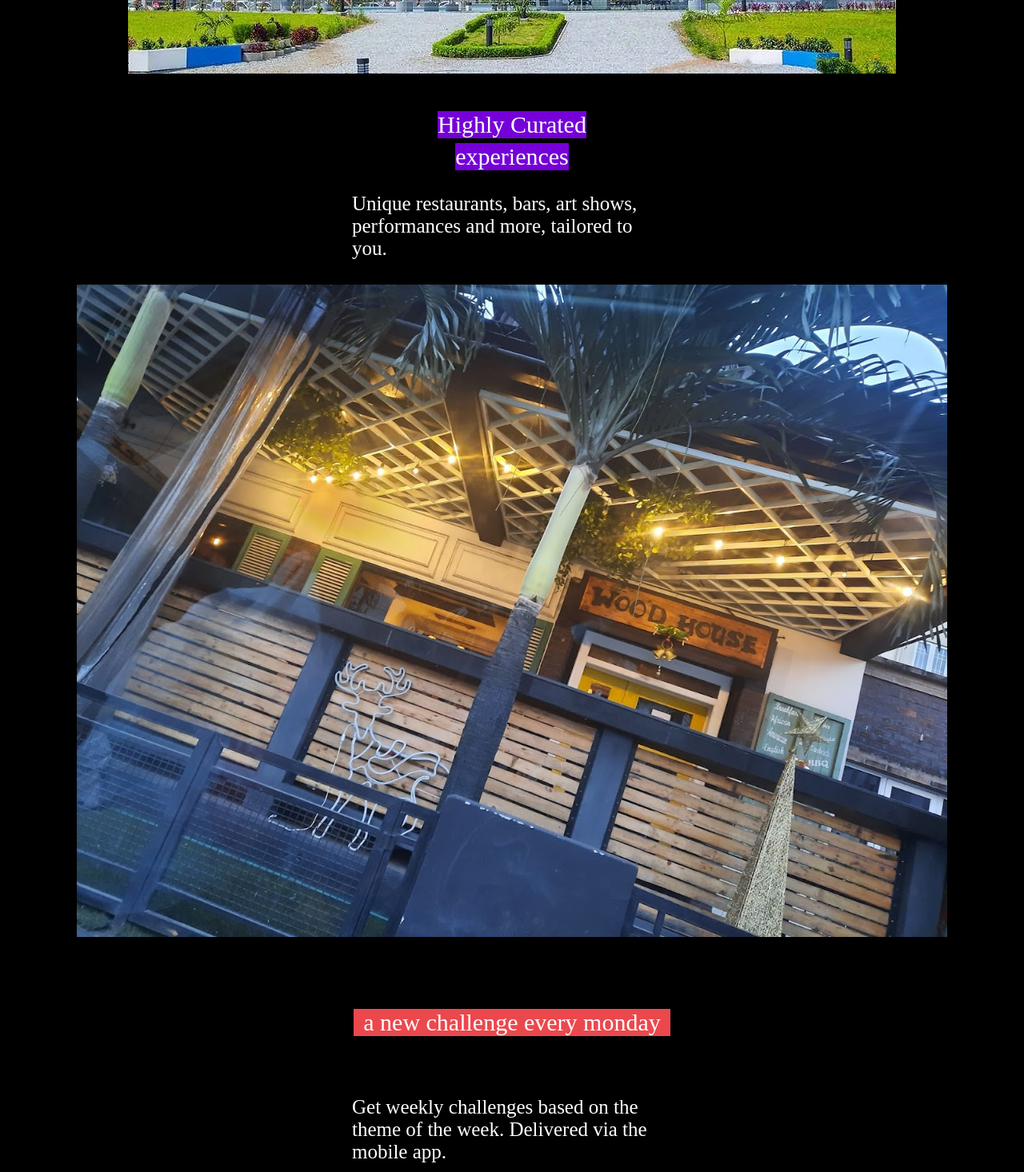
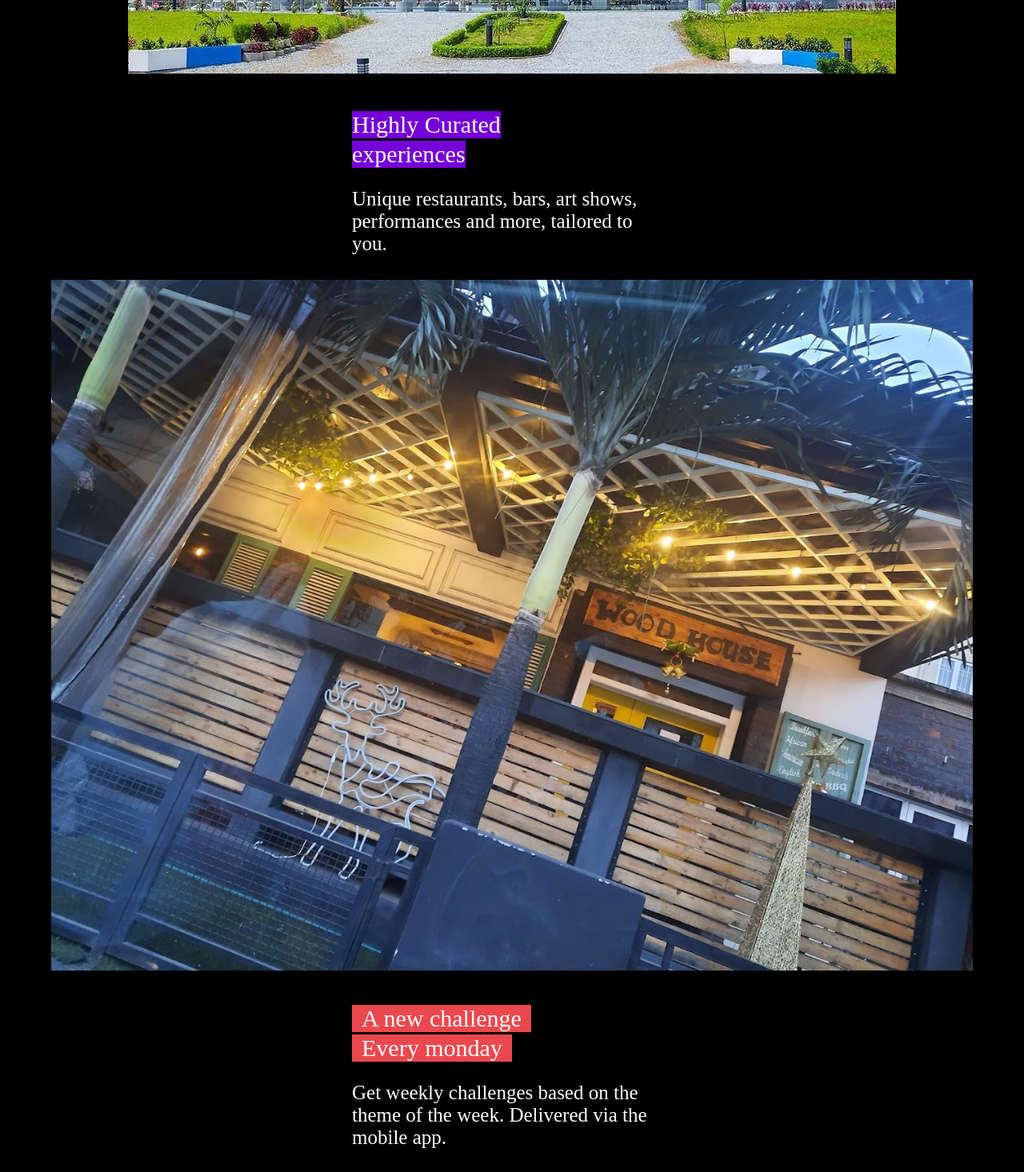
Before and after one commit to Victor-Oz/novel-experience, a React (Vite) app: page /Home in a window 1280 px wide. Shown: the part 2260-3726 px from the top of the page at 80% size. Built offline with nearby package versions, Linux system fonts and the light colour scheme.

Commit message:
added color purple and red

```diff
--- a/src/App.css
+++ b/src/App.css
@@ -227,14 +227,19 @@ body {
   justify-content: center;
   align-items: center;
 }
+.experience-subcontainer{
+  align-items: start;
+  ;
+}
 .chat-image {
   border-radius: 0px;
   margin: 6px 0 40px 0;
-  max-width: 85vw;
+  max-width: 90vw;
+  ;
 }
 .h2 {
   font-family: "poppins";
-  font-weight: 400;
+  font-weight: 500;
   font-size: 30px;
   color: rgb(255, 255, 255);
 
@@ -250,7 +255,7 @@ body {
 .red {
   background-color: rgb(235, 72, 77);
   width: fit-content;
-  margin: 50px 0px;
+  margin: 3px 0px;
   padding: 0 12px;
 
 }
@@ -259,7 +264,7 @@ p{
   max-width: 400px;
   text-align: left;
 }
-.h2-head {
+.h2-head , .h2-foot {
   margin: 120px 0px;
 }
 .wood {
--- a/src/components/SampleLocations.jsx
+++ b/src/components/SampleLocations.jsx
@@ -4,73 +4,88 @@ import { motion } from "framer-motion";
 function SampleLocations() {
   return (
     <div className='sample-locations-container'>
-      <h2 className='h2 h2-head'>A challenge that dares you to explore your city.</h2>
+      <h2 className='h2 h2-head'>
+        A challenge that dares you to explore your city.
+      </h2>
       <motion.div className='chat grid-container' whileHover={{ opacity: 1 }}>
         <motion.img
-          initial={{ opacity: 0.5, scale: 0.9, y: 15 }}
+          initial={{ opacity: 0.5, scale: 0.97, y: 15 }}
           whileInView={{ y: 0, opacity: 1, scale: 1 }}
           viewport={{ once: true }}
-          transition={{ delay: 0.2, duration: 0.5 }}
-          whileHover={{ scale: 1.05 }}
+          transition={{ delay: 0.1, duration: 0.5 }}
+          whileHover={{ scale: 1.03 }}
           src='/pleasure.webp'
           alt='pleasure park'
           className='chat-image'
         />
       </motion.div>
-      <motion.div className='chat experience-container' whileHover={{ opacity: 1 }}>
+      <motion.div
+        className='chat experience-container'
+        whileHover={{ opacity: 1 }}>
+        <div className='experience-subcontainer'>
           <div className='h2 purple '>Highly Curated </div>
           <div className='h2 purple '> experiences</div>
-        <p >
+          <p>
             Unique restaurants, bars, art shows, performances and more, tailored
             to you.
           </p>
+        </div>
         <motion.img
-          initial={{ opacity: 0.5, scale: 0.9, y: 15 }}
+          initial={{ opacity: 0.5, scale: 0.97, y: 15 }}
           whileInView={{ y: 0, opacity: 1, scale: 1 }}
           viewport={{ once: true }}
-          transition={{ delay: 0.2, duration: 0.5 }}
-          whileHover={{ scale: 1.05 }}
+          transition={{ delay: 0.1, duration: 0.5 }}
+          whileHover={{ scale: 1.03 }}
           src='/woodhouse.jpg'
           alt='wood house cafe
         '
           className='chat-image'
         />
       </motion.div>
-      <motion.div className='chat experience-container' whileHover={{ opacity: 1 }}>
-        <div className='h2 red'>a new challenge every monday</div>
+      <motion.div
+        className='chat experience-container'
+        whileHover={{ opacity: 1 }}>
+        <div className='experience-subcontainer'>
+          <div className='h2 red'>A new challenge </div>
+          <div className='h2 red'>Every monday</div>
           <p>
-        Get weekly challenges based on the theme of the week. Delivered via the mobile app.
+            Get weekly challenges based on the theme of the week. Delivered via
+            the mobile app.
           </p>
+        </div>
         <motion.img
-          initial={{ opacity: 0.5, scale: 0.9, y: 15 }}
+          initial={{ opacity: 0.5, scale: 0.97, y: 15 }}
           whileInView={{ y: 0, opacity: 1, scale: 1 }}
           viewport={{ once: true }}
-          transition={{ delay: 0.2, duration: 0.5 }}
-          whileHover={{ scale: 1.05 }}
+          transition={{ delay: 0.1, duration: 0.5 }}
+          whileHover={{ scale: 1.03 }}
           src='/woodhouse.jpg'
           alt='wood house cafe
         '
           className='chat-image'
         />
       </motion.div>
-      <motion.div className='chat experience-container' whileHover={{ opacity: 1 }}>
-        <div className='h2 purple'>all over the Garden city</div>
-        <p >
-        Discover new places in
-        </p>
+      <motion.div
+        className='chat experience-container'
+        whileHover={{ opacity: 1 }}>
+        <div className='experience-subcontainer'>
+          <div className='h2 purple'>All over </div>
+          <div className='h2 purple'>The Garden city</div>
+          <p>Discover new places in GRA , Olu Obasanjo road  and Beyond</p>
+        </div>
         <motion.img
-          initial={{ opacity: 0.5, scale: 0.9, y: 15 }}
+          initial={{ opacity: 0.5, scale: 0.97, y: 15 }}
           whileInView={{ y: 0, opacity: 1, scale: 1 }}
           viewport={{ once: true }}
-          transition={{ delay: 0.2, duration: 0.5 }}
-          whileHover={{ scale: 1.05 }}
+          transition={{ delay: 0.1, duration: 0.5 }}
+          whileHover={{ scale: 1.03 }}
           src='/woodhouse.jpg'
           alt='wood house cafe
         '
           className='chat-image'
         />
       </motion.div>
-      <h2 className='h2'>Just look at these locations , They're amaizing </h2>
+      <h2 className='h2 h2-foot '>Just look at these locations , They're amaizing </h2>
     </div>
   );
 }
```
Lines whose indentation alone changed are shown as unchanged.
